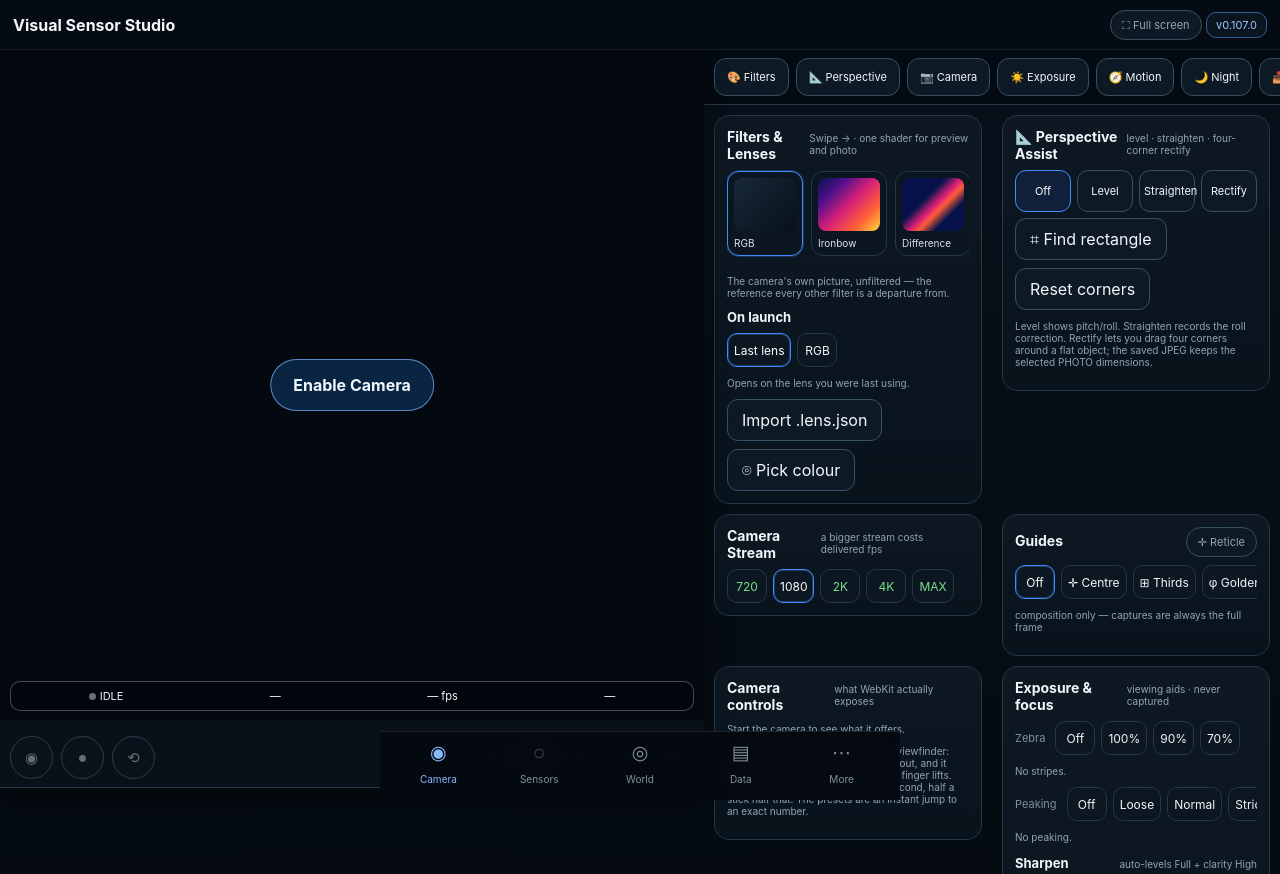
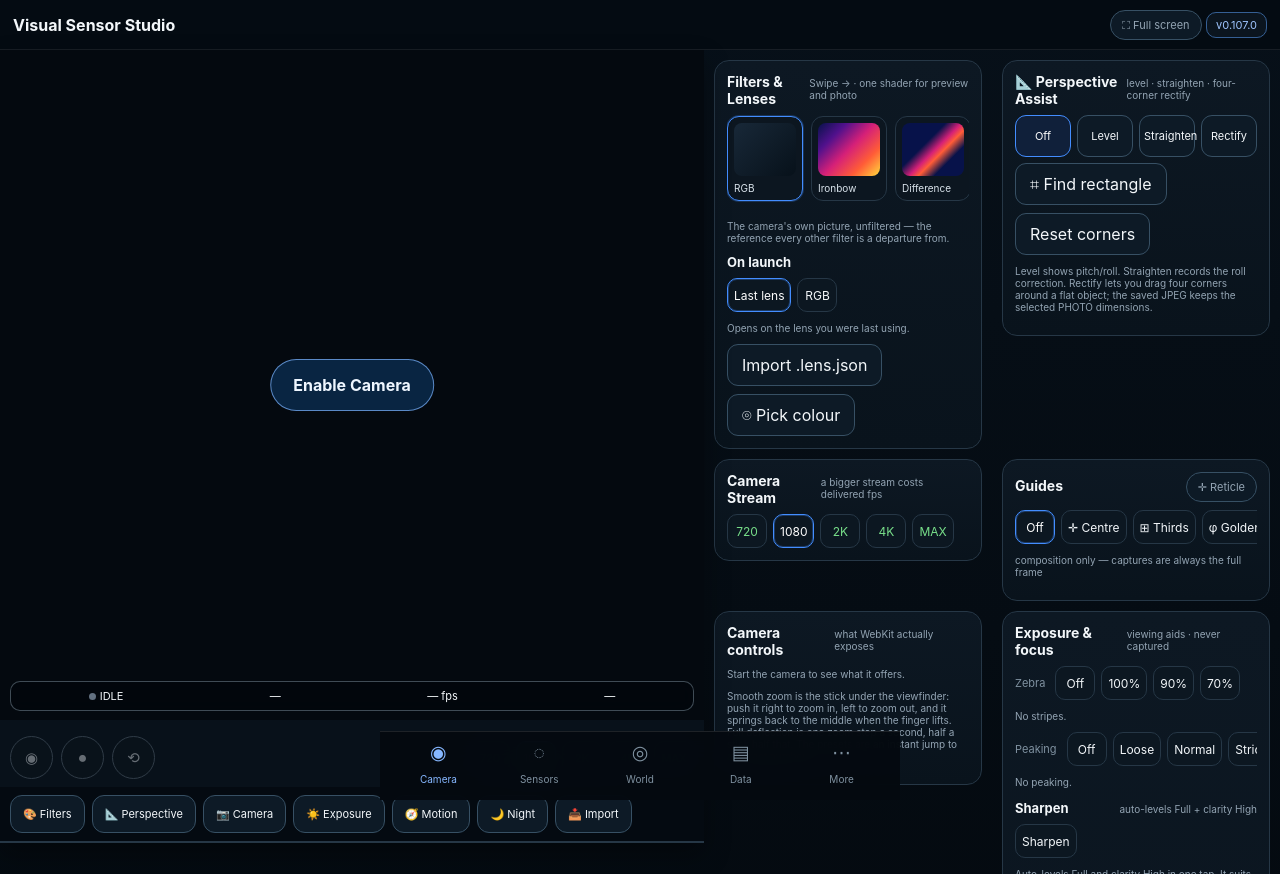
Before and after one commit to CAPFlyingFun/Visual-Sensor-Studio, a website with bundled scripts: page public/index.html in a window 1280 px wide. Shown: the top 874 px of the page. Built offline with nearby package versions, Linux system fonts and the light colour scheme.

Commit message:
Keep camera tool shortcuts with sticky camera shell

```diff
--- a/public/index.html
+++ b/public/index.html
@@ -199,7 +199,7 @@
     @media (min-width: 780px) {
       .app { width:min(100%,1100px); }
       body:not(.viewer) #v2CameraRoute { display:grid; grid-template-columns:repeat(2,minmax(0,1fr)); align-items:start; }
-      body:not(.viewer) #v2CameraRoute > .control-hub, body:not(.viewer) #v2CameraRoute > .card { grid-column:1 / -1; }
+      body:not(.viewer) #v2CameraRoute > .card { grid-column:1 / -1; }
       body:not(.viewer) #v2CameraRoute > .section { height:max-content; }
       .viewfinder { height:clamp(300px,52dvh,620px); }
     }
@@ -727,6 +727,9 @@
         <div class="zoom tiers compact" id="v2StreamTiersTop" aria-label="Stream size"></div>
         </div>
       </div>
+      <nav class="control-hub" id="v2ControlHub" aria-label="Camera tool shortcuts">
+          <button type="button" data-jump="filters">🎨 Filters</button><button type="button" data-jump="perspective">📐 Perspective</button><button type="button" data-jump="camera">📷 Camera</button><button type="button" data-jump="exposure">☀️ Exposure</button><button type="button" data-jump="motion">🧭 Motion</button><button type="button" data-jump="night">🌙 Night</button><button type="button" data-jump="import">📥 Import</button>
+        </nav>
 
       <!-- THE VIEWER. Every slot below starts EMPTY: it is filled at runtime
            with the controls that already exist elsewhere on this page, moved
@@ -820,9 +823,7 @@
 
     <main class="content">
       <div id="v2CameraRoute">
-        <nav class="control-hub" id="v2ControlHub" aria-label="Camera tool shortcuts">
-          <button type="button" data-jump="filters">🎨 Filters</button><button type="button" data-jump="perspective">📐 Perspective</button><button type="button" data-jump="camera">📷 Camera</button><button type="button" data-jump="exposure">☀️ Exposure</button><button type="button" data-jump="motion">🧭 Motion</button><button type="button" data-jump="night">🌙 Night</button><button type="button" data-jump="import">📥 Import</button>
-        </nav>
+
         <!-- FILTERS SIT DIRECTLY UNDER THE VIEWFINDER (Joshua, 2026-09-03:
              "move the filters just under the view, so you don't have to
              scroll down all the way near the bottom to activate them"). They
```
